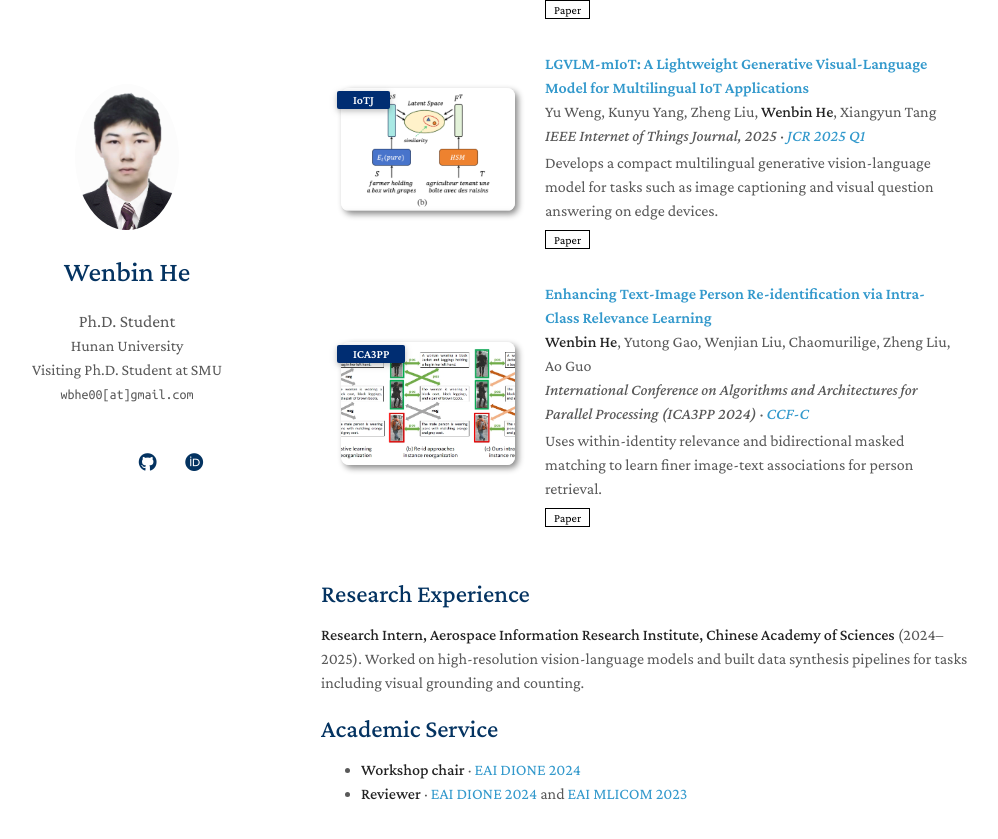
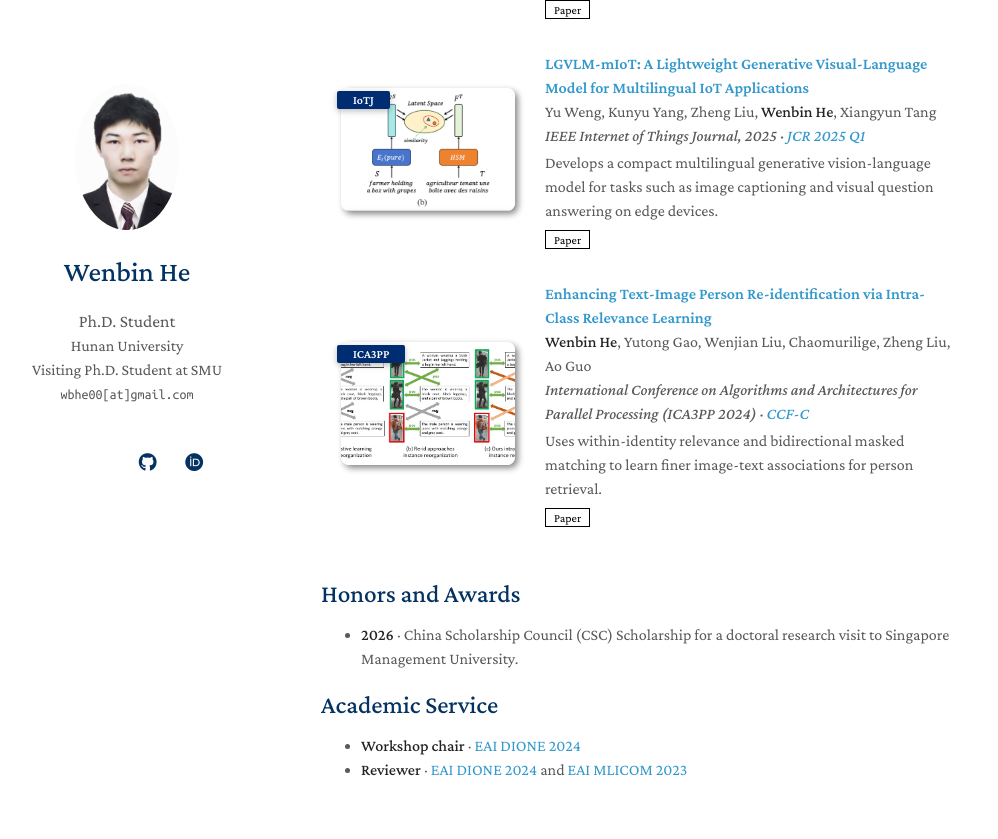
Before and after one commit to BbiHH/BbiHH.github.io, a Jekyll site: the page built from index.md, in a window 1280 px wide and 900 px high, scrolled down 1265 px. Shown: the top 839 px of the window, without its empty margins (149-1147 px from the left). Built offline with Jekyll 4.4.1, drawn with Linux system fonts in a browser that asks for light colours; a style sheet for code colours, icons or effects is not loaded; our own code applies the rules of GitHub Pages for plain Markdown files.

Commit message:
Feature CSC scholarship in homepage awards

```diff
--- a/index.md
+++ b/index.md
@@ -18,8 +18,8 @@ I received my master's degree from Minzu University of China and my bachelor's d
 
 {% include_relative _includes/publications.md %}
 
-## Research Experience
+## Honors and Awards
 
-**Research Intern, Aerospace Information Research Institute, Chinese Academy of Sciences** (2024–2025). Worked on high-resolution vision-language models and built data synthesis pipelines for tasks including visual grounding and counting.
+- **2026** · China Scholarship Council (CSC) Scholarship for a doctoral research visit to Singapore Management University.
 
 {% include_relative _includes/services.md %}
```
